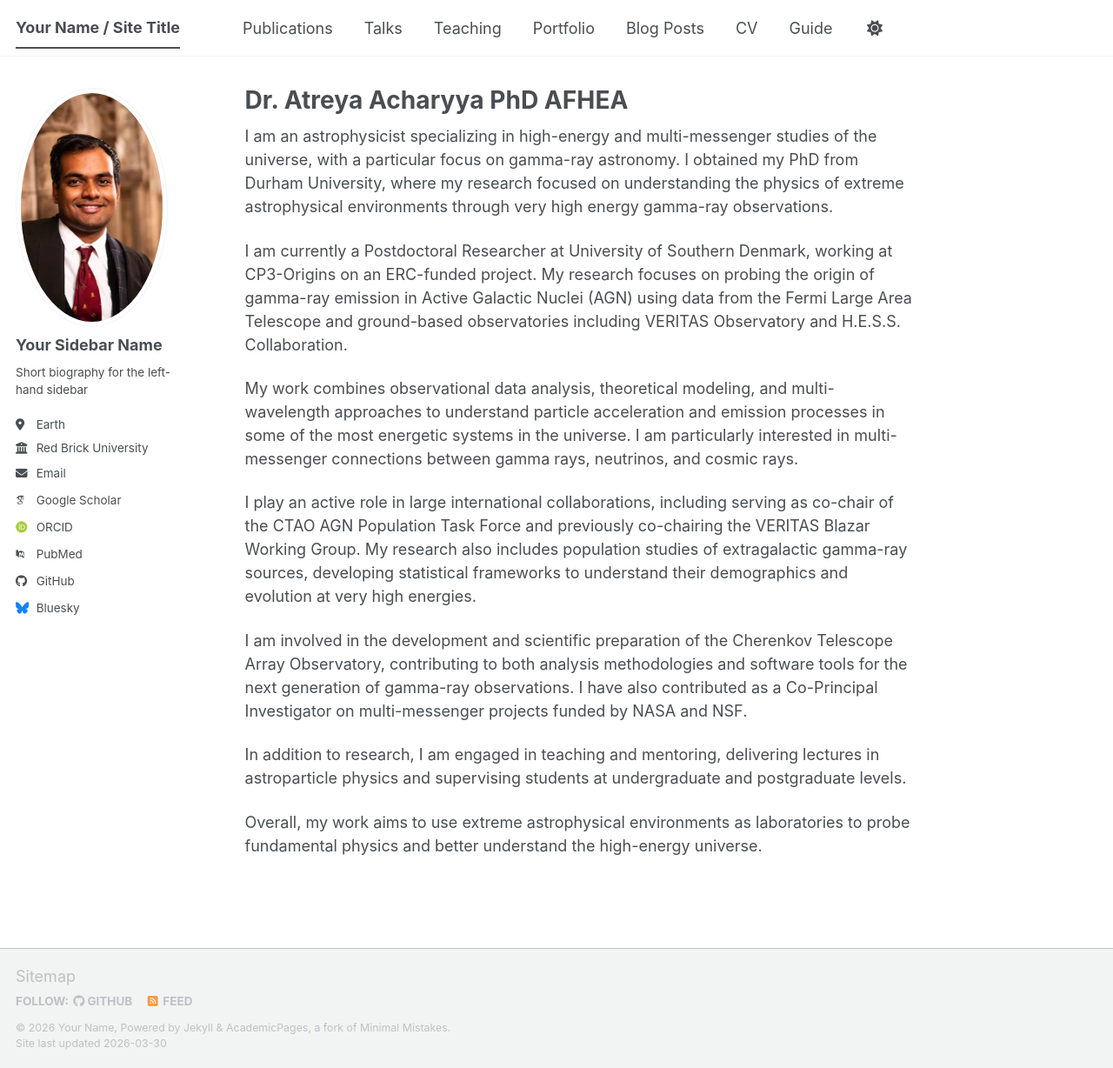
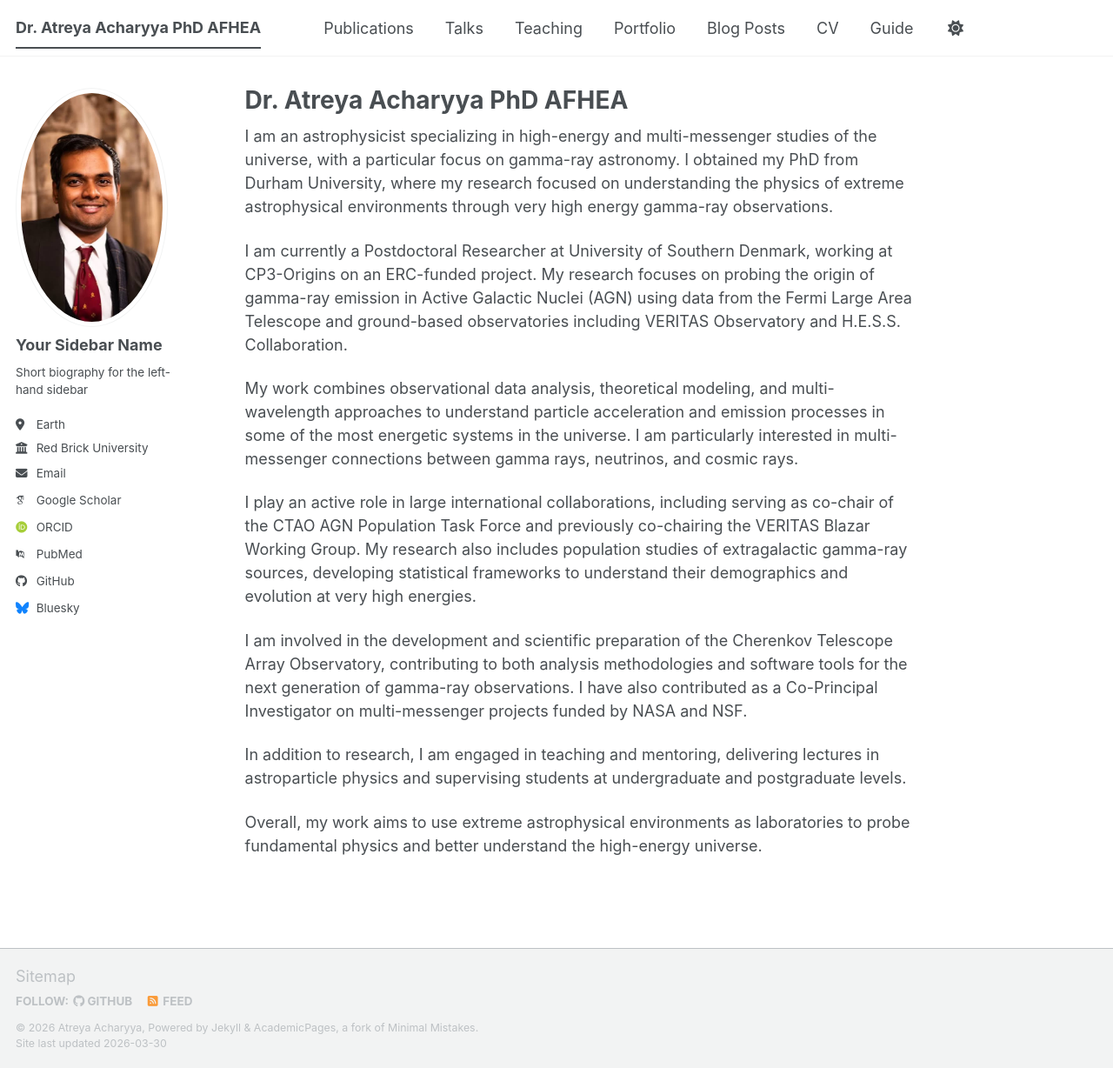
Before and after one commit to atreyaacharyya/atreyaacharyya.github.com, a Jekyll site: the page built from _pages/about.md, in a window 1280 px wide and 1228 px high. Shown: the whole window at 87% size. Built offline with Jekyll 4.4.1, drawn with Linux system fonts in a browser that asks for light colours; some web fonts are replaced; a script bundle is joined from its source files by our own code; library files that are not in the unit come from our copies; some of the changed lines change nothing that is shown.

Commit message:
Update _config.yml

```diff
--- a/_config.yml
+++ b/_config.yml
@@ -7,15 +7,34 @@
 # server process.
 
 # Basic Site Settings
+
+
 locale                   : "en-US"
-site_theme               : "default" # The available themes options are "default", "air", "sunrise", "mint", "dirt" and "contrast"
-title                    : "Your Name / Site Title"
+site_theme               : "default"
+title                    : "Dr. Atreya Acharyya PhD AFHEA"
 title_separator          : "-"
-name                     : &name "Your Name"
-description              : &description "Your Name's academic portfolio"   # Update this with a general description of your site, this is the default if not overridden by a page
-url: "https://atreyaacharyya.github.io"
-baseurl                  : "" # the subpath of your site, e.g. "/blog"
+name                     : &name "Atreya Acharyya"
+description              : &description "Astrophysicist specializing in gamma-ray astronomy, AGN, and multi-messenger astrophysics"
+url                      : "https://atreyaacharyya.github.io"
+baseurl                  : ""
 repository               : "atreyaacharyya/atreyaacharyya.github.com"
+
+author:
+  avatar           : "profile.png"
+  name             : "Atreya Acharyya"
+  bio              : "Astrophysicist working on gamma-ray astronomy, AGN, and multi-messenger astrophysics."
+  location         : "Odense, Denmark"
+  employer         : "University of Southern Denmark"
+  email            : "atreya@cp3.sdu.dk"
+
+  googlescholar    : "https://scholar.google.com/citations?user=PS_CX0AAAAAJ"
+  orcid            : "https://orcid.org/0000-0002-2028-9230"
+
+  github           : "atreyaacharyya"
+  linkedin         : "atreya-acharyya-95b652a9"
+
+
+
 
 # Site Author - The following control what appear as part of the author content on the side bar.
 #               If a field is blank the icon and link will not appear, otherwise it will be shown.
```
